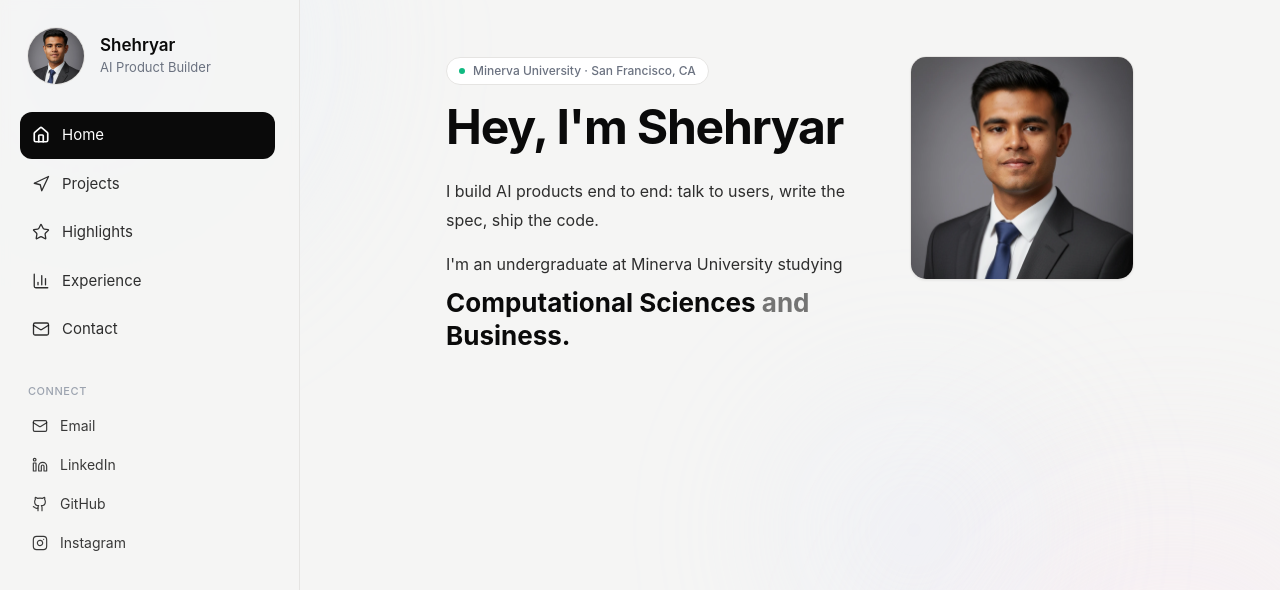
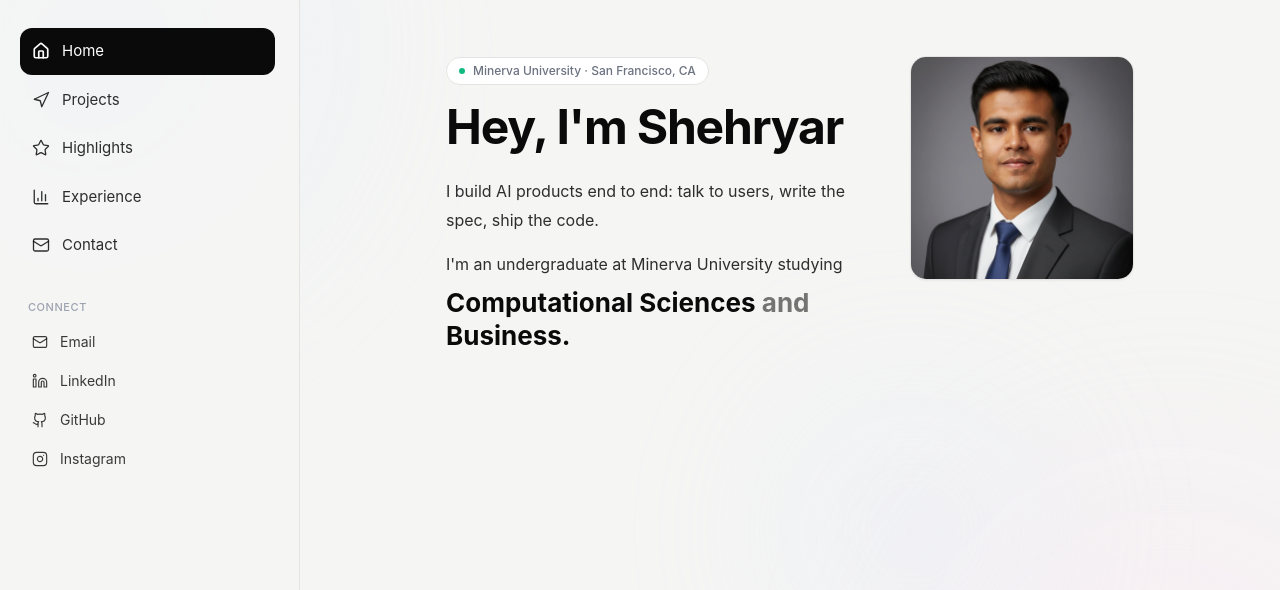
Before and after one commit to shehryaur/shehryarhassan-portfolio, a Next.js app: page / in a window 1280 px wide. Shown: the top 590 px of the page. Built offline with nearby package versions, Linux system fonts and the light colour scheme.

Commit message:
Remove redundant profile avatar and title from sidebar

```diff
--- a/components/Sidebar.tsx
+++ b/components/Sidebar.tsx
@@ -34,26 +34,6 @@ export default function Sidebar() {
 
   return (
     <aside className="fixed left-0 top-0 z-30 hidden h-screen w-[300px] flex-col border-r border-line bg-page/80 px-5 py-7 backdrop-blur-sm md:flex">
-      {/* Profile */}
-      <div className="mb-7 flex items-center gap-4 px-2">
-        <div className="h-14 w-14 shrink-0 overflow-hidden rounded-full bg-subtle ring-1 ring-line">
-          {/* eslint-disable-next-line @next/next/no-img-element */}
-          <img
-            src={site.avatar}
-            alt={site.fullName}
-            className="h-full w-full object-cover object-[50%_20%]"
-          />
-        </div>
-        <div className="min-w-0">
-          <div className="text-[17px] font-semibold leading-tight text-ink">
-            {site.name}
-          </div>
-          <div className="mt-0.5 truncate text-[13px] text-mute">
-            {site.role}
-          </div>
-        </div>
-      </div>
-
       {/* Nav */}
       <nav className="flex flex-1 flex-col gap-0.5 overflow-y-auto pr-1">
         {nav.map((item) => {
```
